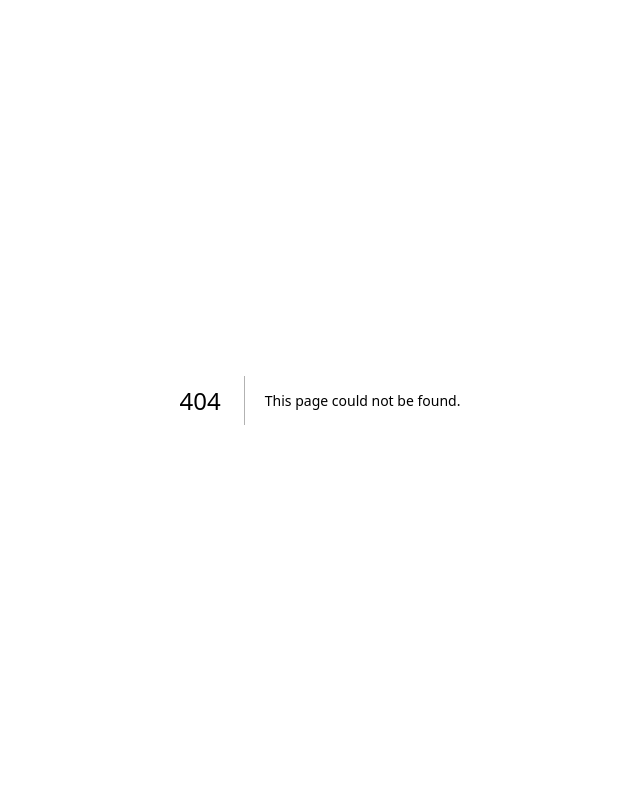
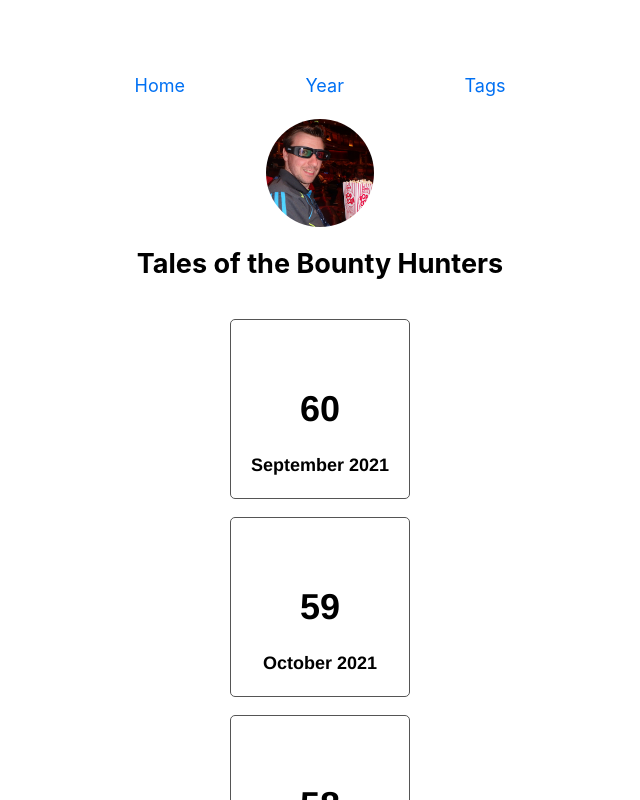
Before and after one commit to paddyfed/TalesOfTheBountyHunters, a Next.js app: page /paymentsleft in a window 1280 px wide. Before the commit this address had no page. Shown: the top 800 px of the page, without its empty margins (320-960 px from the left). Built offline with nearby package versions, Linux system fonts and the light colour scheme.

Commit message:
Payments Left Fixes #35

```diff
--- /dev/null
+++ b/components/paymentsbuildblocks.js
@@ -0,0 +1,150 @@
+import styles from "./paymentsbuildblocks.module.css";
+
+const payments = [
+  { number: "60", payDate: "2021-09-30" },
+  { number: "59", payDate: "2021-10-31" },
+  { number: "58", payDate: "2021-11-30" },
+  { number: "57", payDate: "2021-12-31" },
+  { number: "56", payDate: "2022-01-31" },
+  { number: "55", payDate: "2022-02-28" },
+  { number: "54", payDate: "2022-03-31" },
+  { number: "53", payDate: "2022-04-30" },
+  { number: "52", payDate: "2022-05-31" },
+  { number: "51", payDate: "2022-06-30" },
+  { number: "50", payDate: "2022-07-31" },
+  { number: "49", payDate: "2022-08-31" },
+  { number: "48", payDate: "2022-09-30" },
+  { number: "47", payDate: "2022-10-31" },
+  { number: "46", payDate: "2022-11-30" },
+  { number: "45", payDate: "2022-12-31" },
+  { number: "44", payDate: "2023-01-31" },
+  { number: "43", payDate: "2023-02-28" },
+  { number: "42", payDate: "2023-03-31" },
+  { number: "41", payDate: "2023-04-30" },
+  { number: "40", payDate: "2023-05-31" },
+  { number: "39", payDate: "2023-06-30" },
+  { number: "38", payDate: "2023-07-31" },
+  { number: "37", payDate: "2023-08-31" },
+  { number: "36", payDate: "2023-09-30" },
+  { number: "35", payDate: "2023-10-31" },
+  { number: "34", payDate: "2023-11-30" },
+  { number: "33", payDate: "2023-12-31" },
+  { number: "32", payDate: "2024-01-31" },
+  { number: "31", payDate: "2024-02-29" },
+  { number: "30", payDate: "2024-03-31" },
+  { number: "29", payDate: "2024-04-30" },
+  { number: "28", payDate: "2024-05-31" },
+  { number: "27", payDate: "2024-06-30" },
+  { number: "26", payDate: "2024-07-31" },
+  { number: "25", payDate: "2024-08-31" },
+  { number: "24", payDate: "2024-09-30" },
+  { number: "23", payDate: "2024-10-31" },
+  { number: "22", payDate: "2024-11-30" },
+  { number: "21", payDate: "2024-12-31" },
+  { number: "20", payDate: "2025-01-31" },
+  { number: "19", payDate: "2025-02-28" },
+  { number: "18", payDate: "2025-03-31" },
+  { number: "17", payDate: "2025-04-30" },
+  { number: "16", payDate: "2025-05-31" },
+  { number: "15", payDate: "2025-06-30" },
+  { number: "14", payDate: "2025-07-31" },
+  { number: "13", payDate: "2025-08-31" },
+  { number: "12", payDate: "2025-09-30" },
+  { number: "11", payDate: "2025-10-31" },
+  { number: "10", payDate: "2025-11-30" },
+  { number: "9", payDate: "2025-12-31" },
+  { number: "8", payDate: "2026-01-31" },
+  { number: "7", payDate: "2026-02-28" },
+  { number: "6", payDate: "2026-03-31" },
+  { number: "5", payDate: "2026-04-30" },
+  { number: "4", payDate: "2026-05-31" },
+  { number: "3", payDate: "2026-06-30" },
+  { number: "2", payDate: "2026-07-31" },
+  { number: "1", payDate: "2026-08-31" },
+];
+
+const months = [
+  "January",
+  "February",
+  "March",
+  "April",
+  "May",
+  "June",
+  "July",
+  "August",
+  "September",
+  "October",
+  "November",
+  "December",
+];
+
+export function PaymentsBuildBlocks() {
+  const n = new Date();
+  const result = payments.map((x) => {
+    const d = new Date(x.payDate);
+
+    return (
+      <article className={styles.main}>
+        <section
+          id={x.number}
+          className={`c${d.getFullYear()} ${styles.section}`}
+        >
+          <div>{x.number}</div>
+          <div className={`${styles.date}`}>
+            {months[d.getMonth()]} {d.getFullYear()}
+          </div>
+        </section>
+      </article>
+    );
+  });
+
+  //   <section id="
+  //       obj.payments[i].number
+  //        class="c
+  //       d.getFullYear()
+  //       "><div>
+  //       obj.payments[i].number
+  //       </div><div class="date">
+  //       months[d.getMonth()]
+  //       " "
+  //       d.getFullYear()
+  //       "</div></section>;
+
+  return result;
+  //   for (let i = 0; i < payments.length; i++) {
+  //     let d = new Date(payments[i].payDate);
+  //     if (d > n) {
+  //       return (
+  //         <section>
+  //           {payments[i].payDate} {payments.length} {i}
+  //         </section>
+  //       );
+  //     }
+  //     else
+  //   }
+}
+//   payments.map()
+//   let string = "";
+//   string =
+//     "<section id="
+//     obj.payments[i].number
+//      class="c
+//     d.getFullYear()
+//     "><div>
+//     obj.payments[i].number
+//     </div><div class="date">
+//     months[d.getMonth()]
+//     " "
+//     d.getFullYear()
+//     "</div></section>";
+// } else {
+//   string =
+//     "<section id="
+//     obj.payments[i].number
+//      class="done c
+//     d.getFullYear()
+//     "><div>&times;</div><div class="date">
+//     months[d.getMonth()]
+//     " "
+//     d.getFullYear()
+//     "</div></section>";
--- /dev/null
+++ b/components/paymentsbuildblocks.module.css
@@ -0,0 +1,59 @@
+.main {
+  display: flex;
+  justify-content: space-around;
+  flex-wrap: wrap;
+}
+
+.section {
+  font-family: "Helvetica", "Arial", sans-serif;
+  font-size: 2em;
+  font-weight: bold;
+  position: relative;
+
+  border: 1px solid #555;
+  border-radius: 5px;
+  display: flex;
+  flex-direction: column;
+  justify-content: center;
+  align-items: center;
+  width: 10rem;
+  height: 10rem;
+  margin-top: 1rem;
+}
+
+.done {
+  font-size: 5em;
+}
+
+.date {
+  font-size: 1rem;
+  position: absolute;
+  bottom: 1rem;
+}
+
+.c2021 {
+  background: red;
+  color: #eee;
+}
+
+.c2022 {
+  background: orange;
+  color: #555;
+}
+
+.c2023 {
+  background: yellow;
+  color: #555;
+}
+.c2024 {
+  background: green;
+  color: #eee;
+}
+.c2025 {
+  background: blue;
+  color: #eee;
+}
+.c2026 {
+  background: purple;
+  color: #eee;
+}
--- /dev/null
+++ b/pages/paymentsleft.js
@@ -0,0 +1,17 @@
+import Head from "next/head";
+import Layout, { siteTitle } from "../components/layout";
+import { PaymentsBuildBlocks } from "../components/paymentsbuildblocks";
+import utilStyles from "../styles/utils.module.css";
+import Link from "next/link";
+
+export default function About() {
+  const title = `${siteTitle} : About`;
+  return (
+    <Layout>
+      <Head>
+        <title>{title}</title>
+      </Head>
+      <PaymentsBuildBlocks />
+    </Layout>
+  );
+}
```
